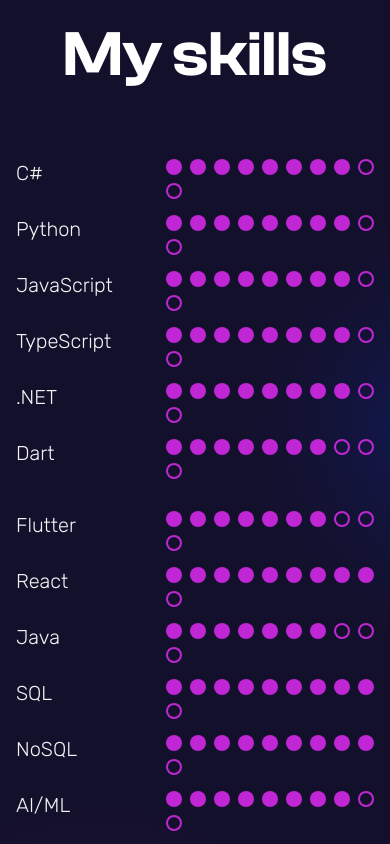
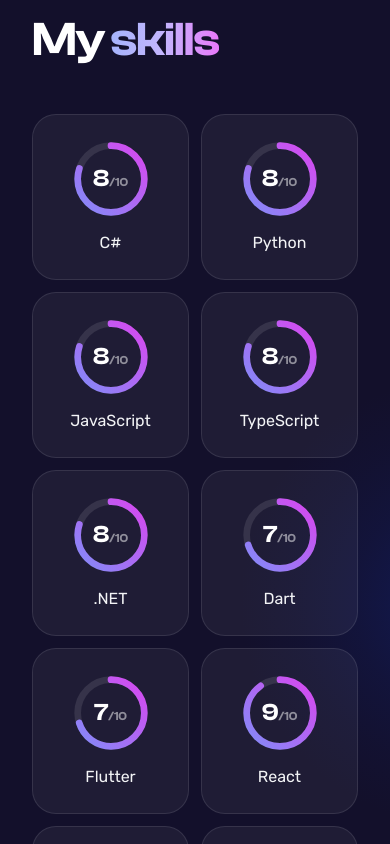
Before and after one commit to kahalagan00/cv-25, a Next.js app: page / in a window 390 px wide. Shown: the part 2500-3344 px from the top of the page. Built offline with nearby package versions, Linux system fonts and the light colour scheme; a web font is replaced by a local one.

Commit message:
Redesigned the home skills section as a responsive grid of glass tiles with gradient progress rings that draw in on scroll, replacing the dot ratings, the two-column lists, and the giant arrow

```diff
--- a/src/app/_components/home/TechnicalSection.tsx
+++ b/src/app/_components/home/TechnicalSection.tsx
@@ -1,95 +1,133 @@
 "use client";
 import { Rubik } from "next/font/google";
-import { IoMdArrowBack } from "react-icons/io";
+import { useEffect, useRef, useState } from "react";
 import { skillsData } from "../../_data/skillsData";
 
-const rubikRegular = Rubik({ weight: "300", subsets: ["latin"] });
+const rubik = Rubik({ subsets: ["latin"] });
 
-const SkillRow = ({ skill, rating }: { skill: string; rating: number }) => {
+const RING_GRADIENT_ID = "skill-ring-gradient";
+const RING_RADIUS = 15;
+const RING_LENGTH = 2 * Math.PI * RING_RADIUS;
+
+const SkillTile = ({
+  skill,
+  rating,
+  index,
+  inView,
+}: {
+  skill: string;
+  rating: number;
+  index: number;
+  inView: boolean;
+}) => {
   const safeRating = Math.max(0, Math.min(10, Math.round(rating ?? 0)));
 
-  const ratingsArr = [];
-  for (let i = 0; i < 10; i++) {
-    if (i + 1 <= safeRating) {
-      ratingsArr.push(1);
-    } else {
-      ratingsArr.push(0);
+  return (
+    <li className="flex flex-col items-center gap-y-3 rounded-3xl border border-white/10 bg-white/5 px-3 py-6 transition-colors hover:border-fuchsia-400/40 hover:bg-white/10">
+      <div
+        className="relative h-20 w-20"
+        role="img"
+        aria-label={`${safeRating} out of 10`}
+      >
+        <svg viewBox="0 0 36 36" className="h-full w-full -rotate-90">
+          <circle
+            cx="18"
+            cy="18"
+            r={RING_RADIUS}
+            fill="none"
+            strokeWidth="3"
+            className="stroke-white/10"
+          />
+          {/* One dash as long as the ring, offset to leave only the rated
+              share showing. It stays fully offset until the grid scrolls into
+              view, then draws in; the hidden offset sits just past the full
+              length so no round cap shows early. */}
+          <circle
+            cx="18"
+            cy="18"
+            r={RING_RADIUS}
+            fill="none"
+            strokeWidth="3"
+            strokeLinecap="round"
+            stroke={`url(#${RING_GRADIENT_ID})`}
+            strokeDasharray={`${RING_LENGTH} ${RING_LENGTH * 2}`}
+            strokeDashoffset={
+              inView && safeRating > 0
+                ? RING_LENGTH * (1 - safeRating / 10)
+                : RING_LENGTH * 1.05
             }
-  }
-
-  return (
-    <li className="my-4 grid w-full grid-cols-[minmax(0,150px)_1fr] justify-start text-white">
+            className="transition-[stroke-dashoffset] duration-1000 ease-out motion-reduce:transition-none"
+            style={{ transitionDelay: `${index * 60}ms` }}
+          />
+        </svg>
+        <span className="absolute inset-0 flex items-baseline justify-center pt-6 font-clashsemibold text-2xl leading-8 text-white">
+          {safeRating}
+          <span className="text-xs text-white/50">/10</span>
+        </span>
+      </div>
       <p
-        className={`${rubikRegular.className} text-xl text-gray-100 lg:text-2xl`}
+        className={`${rubik.className} text-center text-base text-gray-100 sm:text-lg`}
       >
         {skill}
       </p>
-      <div
-        className="flex flex-wrap gap-2"
-        role="img"
-        aria-label={`${safeRating} out of 10`}
-      >
-        {ratingsArr.map((x, idx) =>
-          x ? (
-            <div
-              key={`Rating valid ${idx}`}
-              className="h-4 w-4 shrink-0 rounded-full bg-fuchsia-600 lg:h-5 lg:w-5"
-            ></div>
-          ) : (
-            <div
-              key={`Rating invalid ${idx}`}
-              className="h-4 w-4 shrink-0 rounded-full border-2 border-fuchsia-600 bg-transparent lg:h-5 lg:w-5"
-            ></div>
-          ),
-        )}
-      </div>
     </li>
   );
 };
 
 const TechnicalSection: React.FC = () => {
-  const midpoint = Math.ceil(skillsData.length / 2);
+  const gridRef = useRef<HTMLUListElement | null>(null);
+  const [inView, setInView] = useState(false);
+
+  // Draws the rings once, the first time the grid is scrolled into view.
+  useEffect(() => {
+    const grid = gridRef.current;
+    if (!grid) return;
+
+    const observer = new IntersectionObserver(
+      ([entry]) => {
+        if (!entry.isIntersecting) return;
+        setInView(true);
+        observer.disconnect();
+      },
+      { threshold: 0.2 },
+    );
+    observer.observe(grid);
+    return () => observer.disconnect();
+  }, []);
 
   return (
     <>
-      <div className="relative z-20 flex">
-        <div className="flex w-full justify-center lg:block lg:w-1/2">
-          <h2 className="font-clashsemibold text-[4rem] leading-tight text-white sm:text-[6rem] xl:text-[8rem]">
-            My skills
+      {/* One gradient shared by every ring. */}
+      <svg aria-hidden className="absolute h-0 w-0">
+        <defs>
+          <linearGradient id={RING_GRADIENT_ID} x1="0" y1="0" x2="1" y2="1">
+            <stop offset="0" stopColor="#818cf8" />
+            <stop offset="1" stopColor="#d946ef" />
+          </linearGradient>
+        </defs>
+      </svg>
+
+      <h2 className="relative z-20 px-4 font-clashsemibold text-[3rem] leading-[1.05] tracking-tight text-white sm:px-8 sm:text-[4rem] xl:text-[5rem]">
+        My{" "}
+        <span className="bg-gradient-to-r from-indigo-300 via-violet-300 to-fuchsia-400 bg-clip-text pb-2 text-transparent">
+          skills
+        </span>
       </h2>
-        </div>
-        <div className="hidden overflow-hidden lg:block lg:w-1/2">
-          <IoMdArrowBack
-            aria-hidden
-            className="-translate-x-6 text-[8rem] text-fuchsia-600 xl:text-[10rem]"
-          />
-        </div>
-      </div>
 
-      <div className="relative z-20 mt-12 flex flex-col lg:flex-row">
-        <div className="flex w-full justify-center lg:block lg:w-1/2">
-          <ul className="lg:w-full">
-            {skillsData.slice(0, midpoint).map((data) => (
-              <SkillRow
+      <ul
+        ref={gridRef}
+        className="relative z-20 mt-12 grid grid-cols-2 gap-3 px-4 sm:grid-cols-3 sm:gap-4 sm:px-8 lg:grid-cols-4 xl:grid-cols-6"
+      >
+        {skillsData.map((data, index) => (
+          <SkillTile
             key={data.skill}
             skill={data.skill}
             rating={data.rating}
+            index={index}
+            inView={inView}
           />
         ))}
       </ul>
-        </div>
-        <div className="flex w-full justify-center lg:block lg:w-1/2">
-          <ul className="lg:w-full">
-            {skillsData.slice(midpoint).map((data) => (
-              <SkillRow
-                key={data.skill}
-                skill={data.skill}
-                rating={data.rating}
-              />
-            ))}
-          </ul>
-        </div>
-      </div>
     </>
   );
 };
```
Lines whose indentation alone changed are shown as unchanged.
